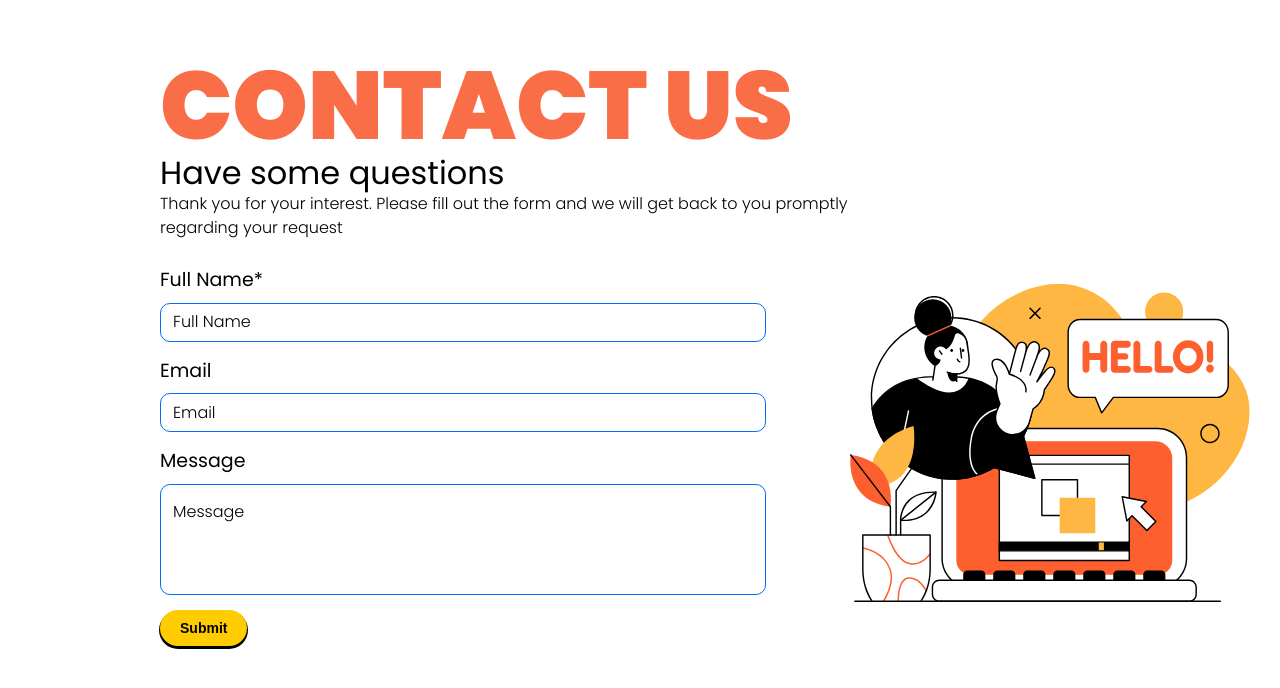
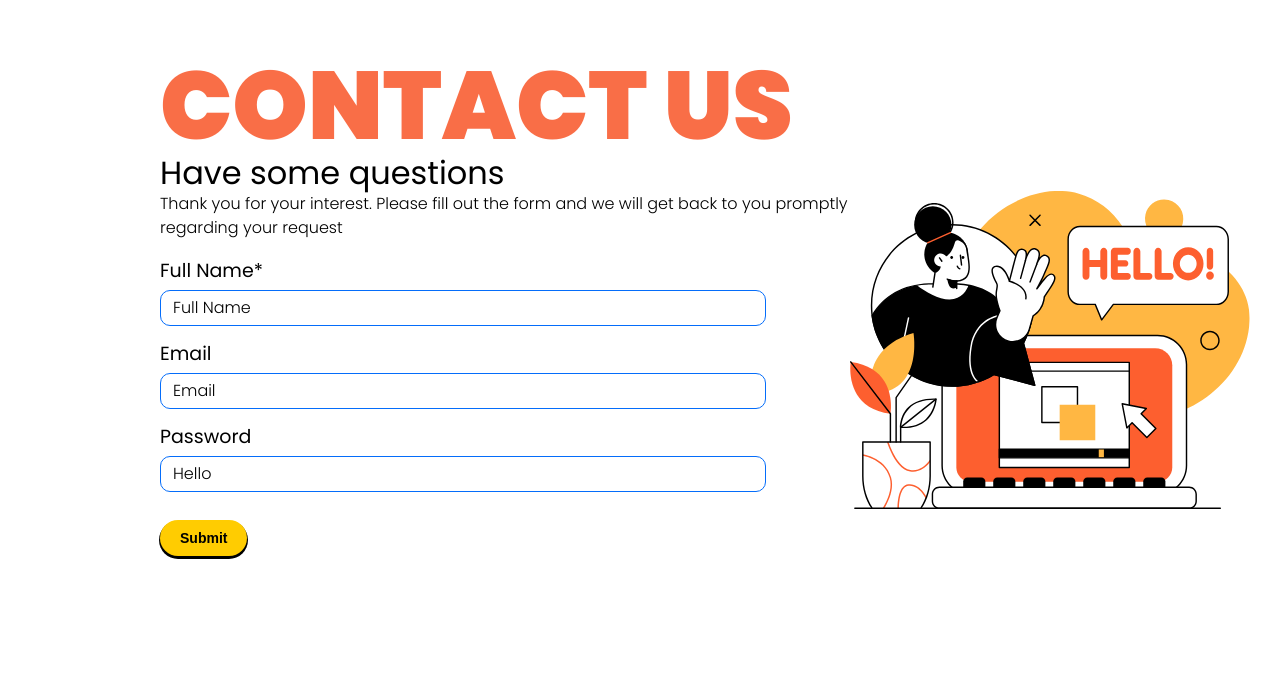
Before and after one commit to UoaWDCC/taitam-portal, a Next.js app: page / in a window 1280 px wide. Shown: the top 688 px of the page. Built offline with nearby package versions, Linux system fonts and the light colour scheme; what @linaria/core would draw is missing.

Commit message:
Changed message box to password box as per figma design

```diff
--- a/src/app/Pages/Contact.css
+++ b/src/app/Pages/Contact.css
@@ -13,7 +13,7 @@
   display: flex;
   flex-direction: column;
   width: 600px;
-  margin-top: -5px;
+  margin-top: 5px;
 }
 
 .contact-info {
@@ -67,18 +67,25 @@
   display: flex;
   align-items: center;
   color: #000000;
-  margin-top: 15px;
+  margin-top: 10px;
+}
+
+.input-container {
+  display: flex;
+  flex-direction: column;
+  justify-content: space-between;
+  margin-bottom: 18px;
+
 }
 
 .input {
   border: 1px solid #056dfa;
   border-radius: 10px;
-  margin-top: -20px;
   width: 600px;
   text-indent: 10px;
   transition: box-shadow 0.3s ease;
   resize: none;
-  min-height: 35px;
+  min-height: 32px;
 }
 
 .input:hover {
@@ -126,7 +133,7 @@
   display: flex;
   flex-direction: column;
   justify-content: flex-end;
-  margin-bottom: -5px;
+  margin-bottom: -2px;
   margin-right: 30px;
 }
 
@@ -137,19 +144,21 @@
   font-weight: 300;
   font-size: 12px;
   line-height: 18px;
-  margin-bottom: 0px;
+  margin-top: 5px;
 }
 
 .error-msg {
   display: flex;
   flex-direction: column;
-  justify-content: center;
 }
 
 .error-contact {
   display: flex;
   flex-direction: row;
   justify-content: space-between;
+  max-height: 29px;
+
+
 }
 
 .form-text-info {
@@ -163,13 +172,6 @@
   min-height: 35px;
 }
 
-.text-error-contact {
-  display: flex;
-  flex-direction: row;
-  justify-content: space-between;
-  padding-bottom: 10px;
-}
-
 .text-input {
   border: 1px solid #056dfa;
   border-radius: 10px;
@@ -178,7 +180,7 @@
   text-indent: 10px;
   transition: box-shadow 0.3s ease;
   resize: none;
-  padding-top: 15px;
+  padding-top: 10px;
 }
 
 .text-input::placeholder {
@@ -189,3 +191,7 @@
   line-height: 24px;
   color: #000000;
 }
+
+.text-input:hover {
+  box-shadow: 0px 2px 0px 1px #1c74d9;
+}
--- a/src/app/Pages/Contact.tsx
+++ b/src/app/Pages/Contact.tsx
@@ -14,7 +14,7 @@ type Props = {};
 type Inputs = {
   name: string;
   email: string;
-  message: string;
+  password: string;
 };
 
 export default function Contact({}: Props) {
@@ -39,10 +39,9 @@ export default function Contact({}: Props) {
             get back to you promptly regarding your request
           </p>
         </div>
-        <div>
+        <div className="form">
           <form onSubmit={handleSubmit(onSubmit)} noValidate>
-            <div className="form">
-              <div className="form-contact">
+            <div className="input-container">
               <div className="error-contact">
                 <p className="form-info">Full Name*</p>
                 <div className="error-msg">
@@ -62,7 +61,7 @@ export default function Contact({}: Props) {
                 })}
               />
             </div>
-              <div>
+            <div className="input-container">
               <div className="error-contact">
                 <p className="form-info">Email</p>
                 <div className="error-msg">
@@ -83,30 +82,28 @@ export default function Contact({}: Props) {
                 })}
               />
             </div>
-              <div>
-                <div className="text-error-contact">
-                  <p className="form-info">Message</p>
+            <div className="input-container">
+              <div className="error-contact">
+                <p className="form-info">Password</p>
                 <div className="error-msg">
-                    <p className="error">{errors.message?.message}</p>
+                  <p className="error">{errors.password?.message}</p>
                 </div>
               </div>
 
-                <textarea
-                  className="text-input"
-                  placeholder="Message"
-                  rows={5}
-                  id="message"
-                  {...register("message", {
+              <input
+                className="input"
+                placeholder="Hello"
+                id="password"
+                {...register("password", {
                   required: {
                     value: true,
-                      message: "Message required",
+                    message: "Password required",
                   },
                 })}
               />
             </div>
             <div>
               <button className="button">Submit</button>
-              </div>
             </div>
           </form>
         </div>
```
Lines whose indentation alone changed are shown as unchanged.
